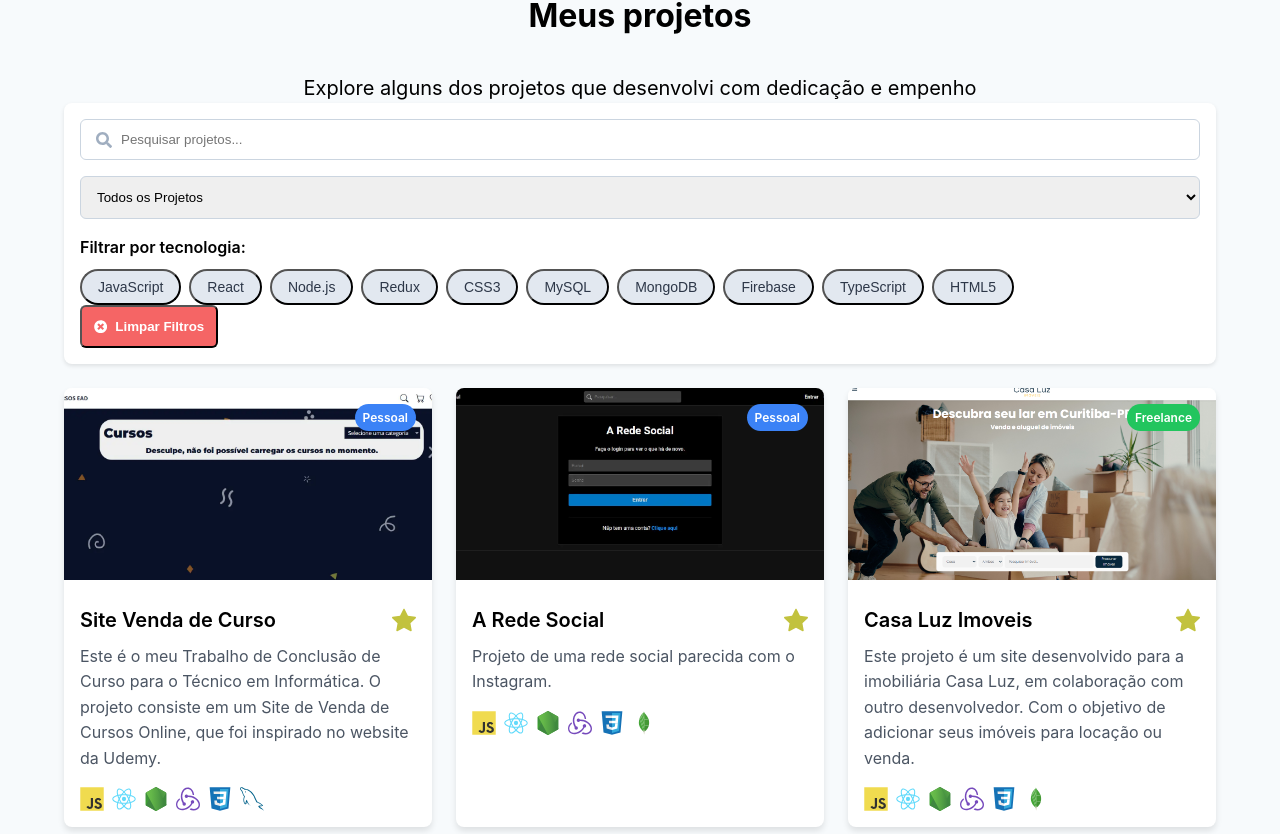
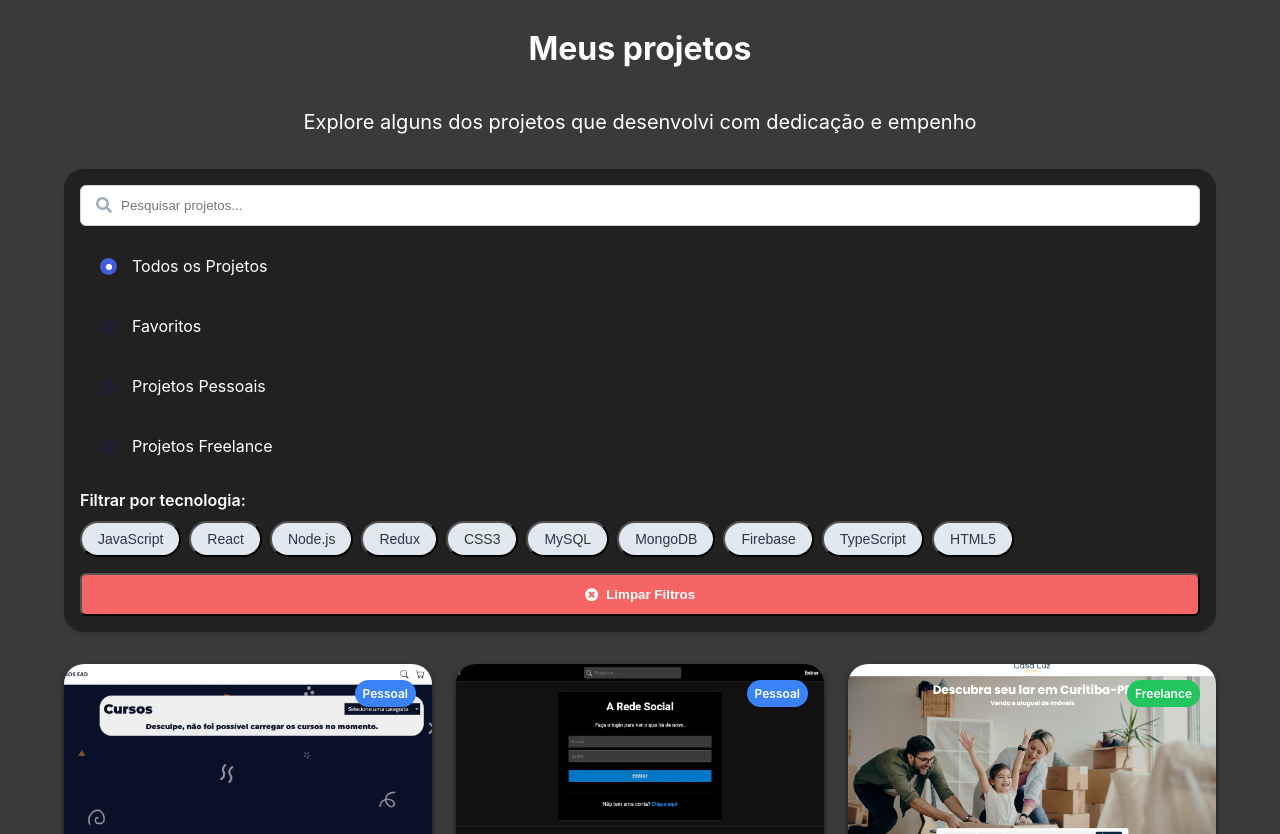
Before and after one commit to ErosNetto/Portifolio-Eros-Netto-Antunes, a React (Vite) app in the folder portifolio/: page / in a window 1280 px wide. Shown: the part 1686-2520 px from the top of the page. Built offline with nearby package versions, Linux system fonts and the light colour scheme.

Commit message:
atualizações 10/10/2024

```diff
--- a/portifolio/src/components/Footer/Footer.css
+++ b/portifolio/src/components/Footer/Footer.css
@@ -3,23 +3,21 @@
   flex-direction: column;
   align-items: center;
   justify-content: center;
-  /* height: 12em; */
-  padding: 1rem;
+  padding: 3rem 1rem;
   background: #212121;
-  color: #f7d354;
+  color: #fff;
 }
 
 .contact-title {
-  font-size: 1.5rem;
+  font-size: 2rem;
   font-weight: 800;
-  text-transform: uppercase;
 }
 
 .copyright {
-  margin: 1rem;
   font-size: 1.2rem;
   text-align: center;
   font-weight: 500;
+  color: #b4b6b9;
 }
 
 .contact-card {
@@ -29,7 +27,7 @@
   align-items: center;
   justify-content: center;
   flex-wrap: wrap;
-  padding: 25px 25px;
+  padding: 1.8rem 1.8rem;
   gap: 20px;
 }
 
--- a/portifolio/src/components/Intro/Intro.css
+++ b/portifolio/src/components/Intro/Intro.css
@@ -1,5 +1,6 @@
 .intro-section {
-  background-color: #1f2937;
+  /* background-color: #1f2937; */
+  background: #212121;
   color: #fff;
   padding: 5rem 0;
 }
--- a/portifolio/src/components/NavBar/NavBar.css
+++ b/portifolio/src/components/NavBar/NavBar.css
@@ -5,6 +5,7 @@
   left: 0;
   right: 0;
   z-index: 100;
+  /* background: rgba(33, 33, 33, 0.2); */
   background: rgba(33, 33, 33, 0.2);
   backdrop-filter: blur(10px);
   -webkit-backdrop-filter: blur(10px);
@@ -39,10 +40,11 @@
   color: #fff;
   font-size: 0.9rem;
   font-weight: 500;
+  transition: all 0.3s ease;
 }
 
 .menu-link:hover {
-  background: #4a5568;
+  background: #212121;
 }
 
 .mobile-menu {
--- a/portifolio/src/components/ProjectCard/ProjectCard.css
+++ b/portifolio/src/components/ProjectCard/ProjectCard.css
@@ -1,17 +1,39 @@
 .project-card {
-  background-color: white;
-  border-radius: 0.5rem;
-  box-shadow: 0 4px 6px rgba(0, 0, 0, 0.1);
+  position: relative;
   overflow: hidden;
-  transition: box-shadow 0.3s ease;
+  border-radius: 1.25rem;
+  /* border-radius: 0.375rem; */
+  box-shadow: 0 4px 6px rgba(0, 0, 0, 0.55);
+  background: linear-gradient(
+    170deg,
+    rgba(58, 56, 56, 0.623) 0%,
+    rgb(31, 31, 31) 100%
+  );
+  cursor: pointer;
+  transition: all 0.3s ease;
+  color: #fff;
+  border: none;
 }
 
 .project-card:hover {
-  box-shadow: 0 8px 12px rgba(0, 0, 0, 0.2);
+  transform: scale(0.98);
+  box-shadow: 0 6px 8px rgba(0, 0, 0, 0.9);
 }
 
 .project-image-container {
   position: relative;
+}
+
+.card_box span {
+  position: absolute;
+  overflow: hidden;
+  width: 150px;
+  height: 150px;
+  top: -10px;
+  left: -10px;
+  display: flex;
+  align-items: center;
+  justify-content: center;
 }
 
 .project-image {
@@ -29,7 +51,7 @@
   font-weight: 600;
   padding: 0.25rem 0.5rem;
   border-radius: 16px;
-  color: white;
+  color: #fff;
 }
 
 .personal {
@@ -61,16 +83,17 @@
 }
 
 .project-description {
-  color: #4b5563;
-  margin-bottom: 1rem;
+  color: #b4b6b9;
+  margin-bottom: 0.5rem;
 }
 
 .project-technologies {
   display: flex;
+  padding: 0.2rem;
   gap: 0.5rem;
 }
 
 .technology-logo {
-  height: 1.5rem;
-  width: 1.5rem;
+  height: 1.8rem;
+  width: 1.8rem;
 }
--- a/portifolio/src/components/ProjectFilter/ProjectFilter.css
+++ b/portifolio/src/components/ProjectFilter/ProjectFilter.css
@@ -1,8 +1,8 @@
 .filter-container {
-  background-color: white;
+  background: #212121;
   padding: 1rem;
-  border-radius: 0.5rem;
-  margin-bottom: 1.5rem;
+  border-radius: 1.25rem;
+  margin-bottom: 2rem;
   box-shadow: 0 2px 4px rgba(0, 0, 0, 0.1);
 }
 
@@ -40,6 +40,7 @@
 }
 
 .clear-button {
+  width: 100%;
   display: flex;
   align-items: center;
   justify-content: center;
@@ -80,3 +81,91 @@
   background-color: #4299e1;
   color: white;
 }
+
+/* teste */
+.radio-input {
+  display: flex;
+  flex-direction: column;
+  gap: 10px;
+}
+
+.radio-input label {
+  display: flex;
+  align-items: center;
+  gap: 15px;
+  padding: 0px 20px;
+  width: 220px;
+  cursor: pointer;
+  height: 50px;
+  position: relative;
+}
+
+.radio-input label::before {
+  position: absolute;
+  content: "";
+  top: 50%;
+  left: 50%;
+  transform: translate(-50%, -50%);
+  width: 220px;
+  height: 45px;
+  z-index: -1;
+  transition: all 0.3s cubic-bezier(0.68, -0.55, 0.265, 1.55);
+  border-radius: 10px;
+  border: 2px solid transparent;
+}
+
+.radio-input label:hover::before {
+  transition: all 0.2s ease;
+  background-color: #2a2e3c;
+}
+
+.radio-input .label:has(input:checked)::before {
+  background-color: #2d3750;
+  border-color: #435dd8;
+  height: 50px;
+}
+.radio-input .label .text {
+  color: #fff;
+}
+
+.radio-input .label input[type="radio"] {
+  background-color: #202030;
+  appearance: none;
+  width: 17px;
+  height: 17px;
+  border-radius: 50%;
+  display: flex;
+  justify-content: center;
+  align-items: center;
+}
+.radio-input .label input[type="radio"]:checked {
+  background-color: #435dd8;
+  -webkit-animation: puls 0.7s forwards;
+  animation: pulse 0.7s forwards;
+}
+
+.radio-input .label input[type="radio"]:before {
+  content: "";
+  width: 6px;
+  height: 6px;
+  border-radius: 50%;
+  transition: all 0.1s cubic-bezier(0.165, 0.84, 0.44, 1);
+  background-color: #fff;
+  transform: scale(0);
+}
+
+.radio-input .label input[type="radio"]:checked::before {
+  transform: scale(1);
+}
+
+@keyframes pulse {
+  0% {
+    box-shadow: 0 0 0 0 rgba(255, 255, 255, 0.4);
+  }
+  70% {
+    box-shadow: 0 0 0 8px rgba(255, 255, 255, 0);
+  }
+  100% {
+    box-shadow: 0 0 0 0 rgba(255, 255, 255, 0);
+  }
+}
--- a/portifolio/src/components/ProjectFilter/ProjectFilter.jsx
+++ b/portifolio/src/components/ProjectFilter/ProjectFilter.jsx
@@ -42,16 +42,23 @@ const ProjectFilter = ({
           />
         </div>
 
-        <select
-          className="filter-select"
-          value={filterSelect}
-          onChange={(e) => setFilterSelect(e.target.value)}
-        >
-          <option value="all">{t("projects", "select_1")}</option>
-          <option value="favorite">{t("projects", "select_2")}</option>
-          <option value="personal">{t("projects", "select_3")}</option>
-          <option value="freelance">{t("projects", "select_4")}</option>
-        </select>
+        <div className="radio-input">
+          <label className="label">
+            <input type="radio" checked={true} name="value-radio" value="all" />
+            <p className="text">{t("projects", "select_1")}</p>
+          </label>
+          <label className="label">
+            <input type="radio" name="value-radio" value="favorite" />
+            <p className="text">{t("projects", "select_2")}</p>
+          </label>
+          <label className="label">
+            <input type="radio" name="value-radio" value="personal" />
+            <p className="text">{t("projects", "select_3")}</p>
+          </label>
+          <label className="label">
+            <input type="radio" name="value-radio" value="freelance" />
+            <p className="text">{t("projects", "select_4")}</p>
+          </label>
         </div>
 
         <div className="tech-filter">
@@ -71,6 +78,18 @@ const ProjectFilter = ({
           </div>
         </div>
 
+        {/* <select
+          className="filter-select"
+          value={filterSelect}
+          onChange={(e) => setFilterSelect(e.target.value)}
+        >
+          <option value="all">{t("projects", "select_1")}</option>
+          <option value="favorite">{t("projects", "select_2")}</option>
+          <option value="personal">{t("projects", "select_3")}</option>
+          <option value="freelance">{t("projects", "select_4")}</option>
+        </select> */}
+      </div>
+
       <button onClick={clearFilters} className="clear-button">
         <FaTimesCircle className="clear-icon" />
         {t("projects", "clearFilters")}
--- a/portifolio/src/components/Projects/Projects.css
+++ b/portifolio/src/components/Projects/Projects.css
@@ -1,6 +1,7 @@
 .projects-section {
-  padding: 4rem 0;
-  background-color: #f7fafc;
+  padding: 5rem 0;
+  background: #2d2e2ff0;
+  color: #fff;
 }
 
 .projects-container {
@@ -20,6 +21,7 @@
   text-align: center;
   font-size: 1.25rem;
   line-height: 1.5;
+  margin-bottom: 2rem;
 }
 
 .projects-grid {
@@ -30,6 +32,7 @@
 
 .no-projects {
   text-align: center;
-  color: #4a5568;
+  color: #fff;
   margin-top: 2rem;
+  font-size: 1.1rem;
 }
--- a/portifolio/src/components/Projects/Projects.jsx
+++ b/portifolio/src/components/Projects/Projects.jsx
@@ -15,7 +15,7 @@ import projectsData from "../../data/projectsData";
 import projectTranslations from "../../translations/projectsTranslations";
 
 const Projects = () => {
-  const { t, currentLanguage } = useLanguage(); // Pegue a linguagem atual
+  const { t, currentLanguage } = useLanguage();
   const [searchTerm, setSearchTerm] = useState("");
   const [filterSelect, setFilterSelect] = useState("all");
   const [techFilters, setTechFilters] = useState([]);
--- a/portifolio/src/components/TechAndTools/TechAndTools.css
+++ b/portifolio/src/components/TechAndTools/TechAndTools.css
@@ -1,5 +1,6 @@
 .tech-section {
-  background-color: #1f2937;
+  /* background-color: #1f2937; */
+  background: #212121;
   color: #fff;
   padding: 5rem 0;
 }
@@ -20,4 +21,5 @@
 .tech-description {
   font-size: 1.25rem;
   line-height: 1.5;
+  margin-bottom: 1rem;
 }
--- a/portifolio/src/components/TechAndTools/TechAndTools.jsx
+++ b/portifolio/src/components/TechAndTools/TechAndTools.jsx
@@ -14,6 +14,7 @@ const TechAndTools = () => {
       <div className="tech-container">
         <h1 className="tech-title">{t("techAndTools", "title")}</h1>
         <p className="tech-description">{t("techAndTools", "description")}</p>
+        <p className="tech-description">{t("techAndTools", "description")}</p>
         <CarouselTechTools />
       </div>
     </section>
--- a/portifolio/src/translations/websiteTranslations.js
+++ b/portifolio/src/translations/websiteTranslations.js
@@ -90,11 +90,13 @@ const websiteTranslations = {
   footer: {
     pt: {
       contact: "Contatos",
-      copyright: "Eros Netto Antunes. Todos os direitos reservados.",
+      copyright: "Eros Netto Antunes",
+      // copyright: "Eros Netto Antunes. Todos os direitos reservados.",
     },
     en: {
       contact: "Contacts",
-      copyright: "Eros Netto Antunes. All rights reserved.",
+      copyright: "Eros Netto Antunes",
+      // copyright: "Eros Netto Antunes. All rights reserved.",
     },
   },
 };
```
Also changed, not shown: portifolio/src/components/AboutMe/AboutMe.css (+15 -11 lines). Lines whose indentation alone changed are shown as unchanged.
